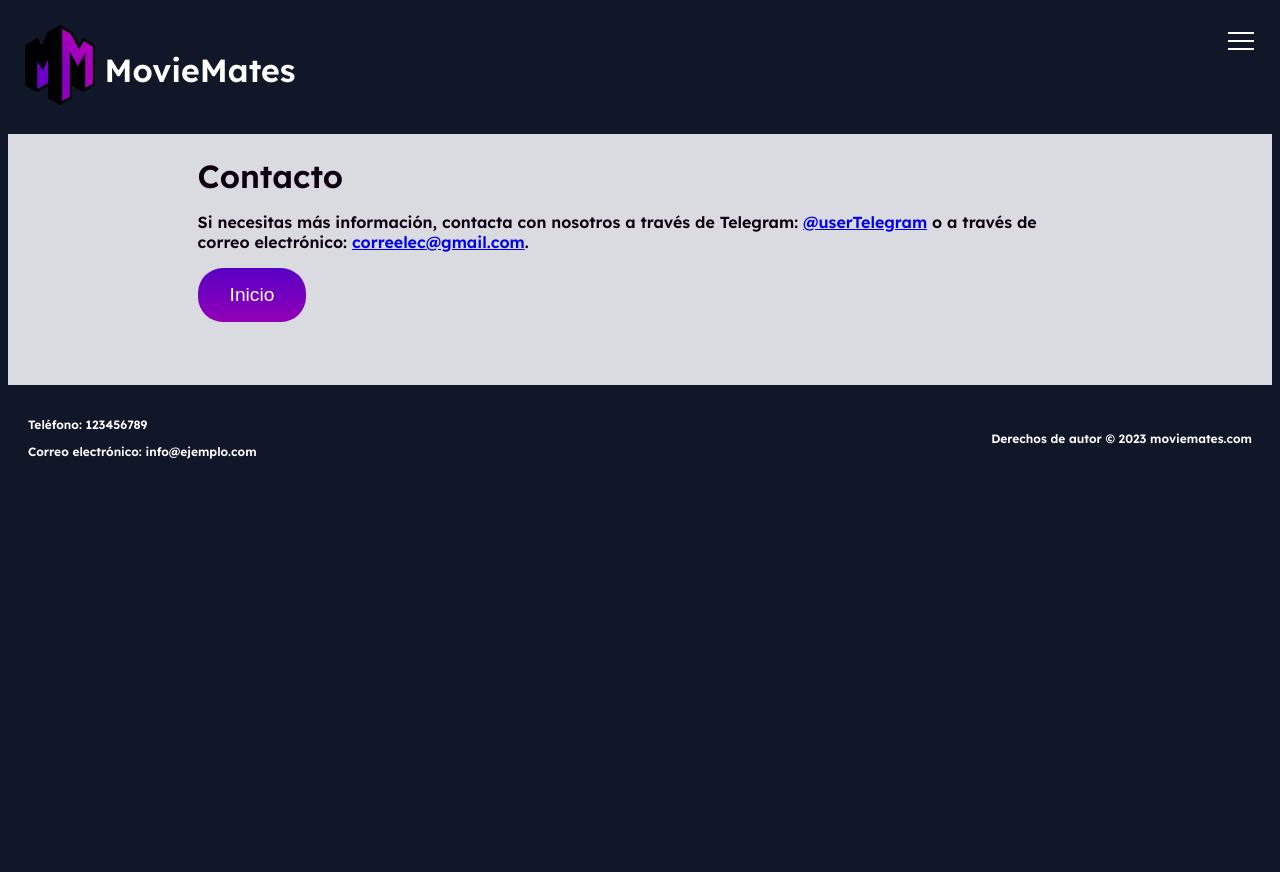
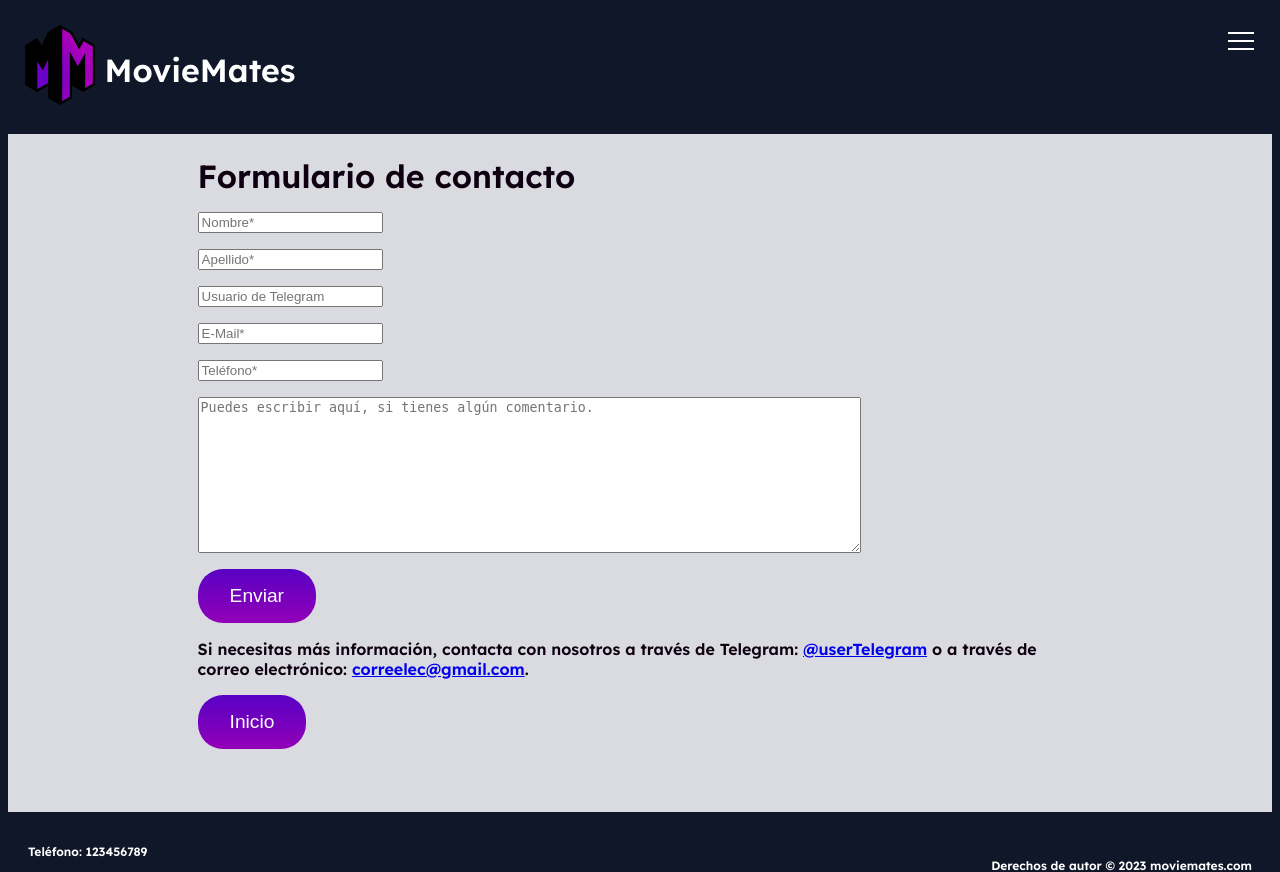
Before and after one commit to vickrepe/moviemates, a PHP site: page /contact.php in a window 1280 px wide. Shown: the top 872 px of the page. Before the commit the page ends 459 px from the top, so only its background shows below. Run offline with PHP 8.4, Linux system fonts and the light colour scheme.

Commit message:
creating contact page

```diff
--- a/contact.php
+++ b/contact.php
@@ -1,12 +1,84 @@
 <?php include 'header.php'; ?>
 
 <main class="content">
-    <h1>Contacto</h1>
+    <?php
+    // Verificar si se ha enviado el formulario
+    if ($_SERVER["REQUEST_METHOD"] == "POST") {
+        // Recopilar los datos del formulario
+        $nombre = $_POST["nombre"];
+        $apellido = $_POST["apellido"];
+        $usuario_telegram = $_POST["usuario_telegram"];
+        $correo_electronico = $_POST["correo_electronico"];
+        $telefono = $_POST["telefono"];
+        $comentarios = $_POST["comentarios"];
+
+        // Validar los campos obligatorios
+        $errores = [];
+        if (empty($nombre)) {
+            $errores[] = "El campo nombre es obligatorio";
+        }
+        if (empty($apellido)) {
+            $errores[] = "El campo apellido es obligatorio";
+        }
+        if (empty($correo_electronico)) {
+            $errores[] = "El campo correo electrónico es obligatorio";
+        }
+        if (empty($telefono)) {
+            $errores[] = "El campo teléfono es obligatorio";
+        }
+
+        // Si hay errores, redirigir a errormail.php
+        if (!empty($errores)) {
+            header("Location: errormail.php");
+            exit;
+        }
+
+        // Crear el mensaje del correo electrónico
+        $mensaje = "Nombre: $nombre\n";
+        $mensaje .= "Apellido: $apellido\n";
+        $mensaje .= "Usuario en Telegram: $usuario_telegram\n";
+        $mensaje .= "Correo electrónico: $correo_electronico\n";
+        $mensaje .= "Teléfono: $telefono\n";
+        $mensaje .= "Comentarios: $comentarios\n";
+
+        // Enviar el correo electrónico
+        $para = "vicpres20@gmail.com";
+        $asunto = "Nuevo mensaje del formulario de contacto";
+        $cabeceras = "From: $correo_electronico\r\n";
+        mail($para, $asunto, $mensaje, $cabeceras);
+
+        // Redirigir a okmail.php
+        header("Location: okmail.php");
+        exit;
+    }
+    ?>
+    <h1>Formulario de contacto</h1>
+    <form method="post" action="<?php echo htmlspecialchars($_SERVER["PHP_SELF"]); ?>">
+        <div class="form-row">
+            <input type="text" id="nombre" name="nombre" placeholder="Nombre*" required>
+        </div>
+        <div class="form-row">
+            <input type="text" id="apellido" name="apellido" placeholder="Apellido*" required>
+        </div>
+        <div class="form-row">
+            <input type="email" id="usuario_telegram" name="usuario_telegram" placeholder="Usuario de Telegram">
+        </div>
+        <div class="form-row">
+            <input type="email" id="correo_electronico" name="correo_electronico" placeholder="E-Mail*" required>
+        </div>
+        <div class="form-row">
+            <input type="tel" id="telefono" name="telefono" placeholder="Teléfono*" required>
+        </div>
+        <div class="form-row" id="text-contact">
+            <textarea id="comentarios" name="comentarios" placeholder="Puedes escribir aquí, si tienes algún comentario."></textarea>
+        </div>
+        <button type="submit">Enviar</button>
+    </form>
     <p>Si necesitas más información, contacta con nosotros a través de Telegram: <a href="https://t.me/userTelegram">@userTelegram</a> o a través de correo electrónico: <a href="mailto:correelec@gmail.com">correelec@gmail.com</a>.
     </p>
     <a href="index.php">
-                <button>Inicio</button>
-            </a>
+        <button>Inicio</button>
+    </a>
 </main>
 
 <?php include 'footer.php'; ?>
--- a/index.php
+++ b/index.php
@@ -14,6 +14,9 @@
             <a href="about.php">
                 <button>Nuestro contenido</button>
             </a>
+            <a href="contact.php">
+                <button>Contacto</button>
+            </a>
         </div>
     </div>
 </main>
--- a/style.css
+++ b/style.css
@@ -220,6 +220,26 @@ button {
   width: 700px;
   height: 400px;
 }
+
+/*contact*/
+.form-row {
+  display: flex;
+  align-items: center;
+  margin-bottom: 1rem;
+  width: 60px;
+}
+
+.form-row input,
+.form-row textarea {
+  flex: 1;
+}
+textarea{
+  height:150px;
+}
+#text-contact {
+  width: 75%;
+}
+
 /*max-width: 425px*/
 @media (max-width: 425px) {
   #tit-index{
```
Also changed, not shown: errormail.php (added, +14 -0 lines), okmail.php (added, +10 -0 lines).
